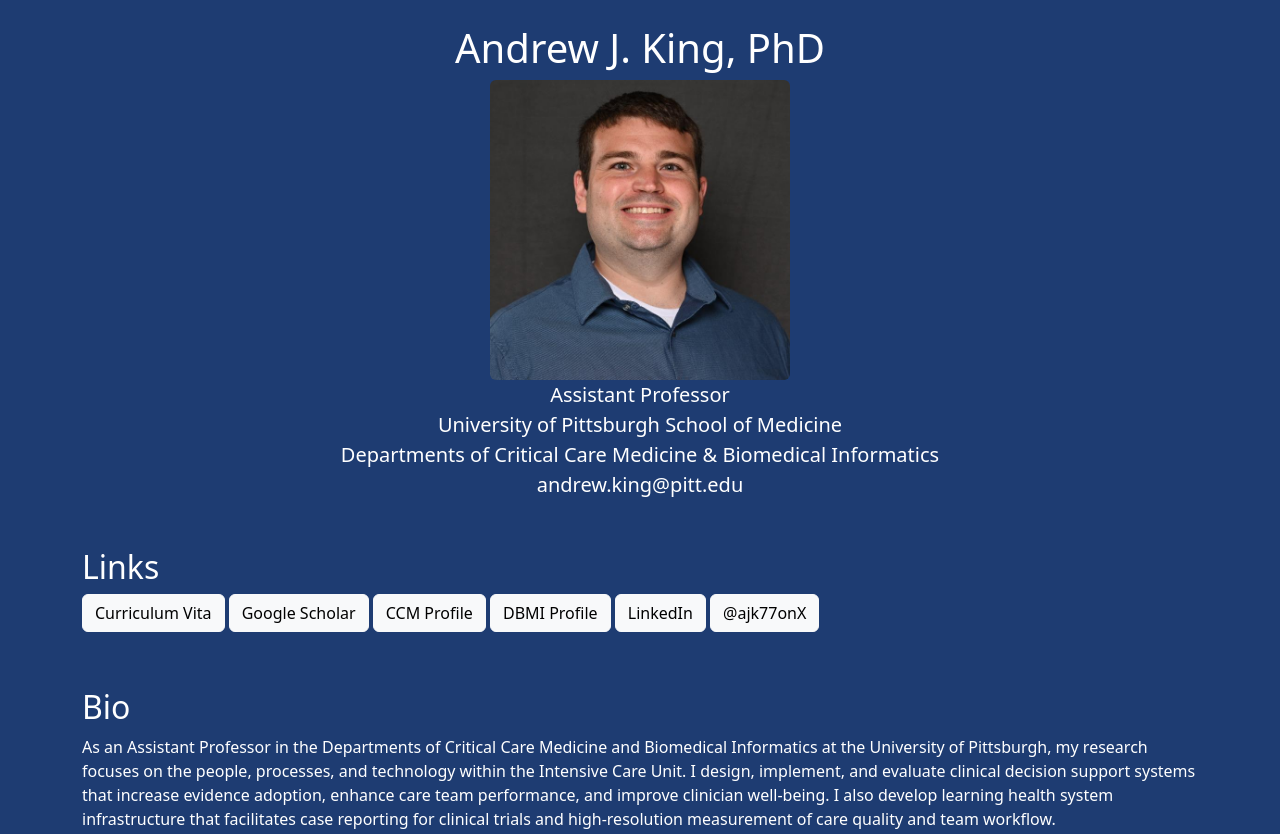
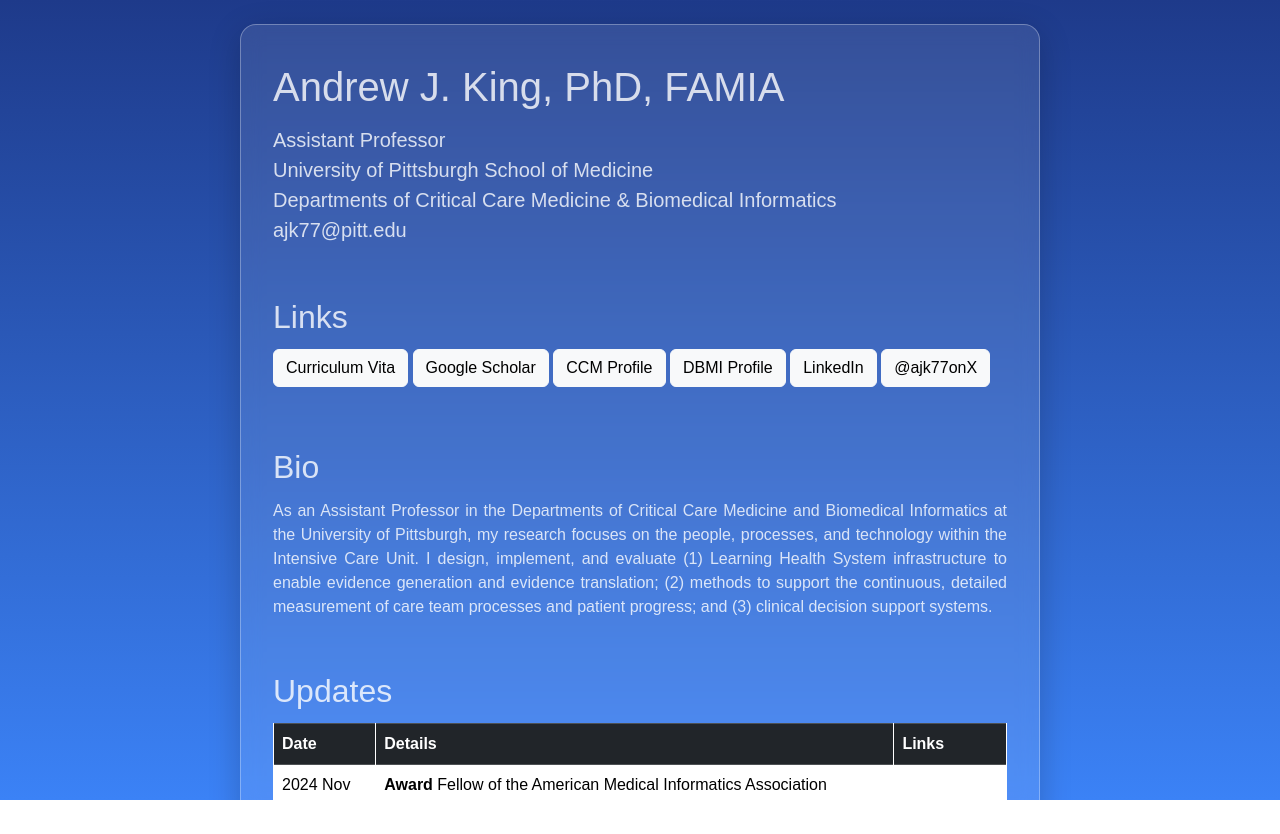
Before and after one commit to ajk77/ajk77.github.io, a plain HTML site: page index.html in a window 1280 px wide. Shown: the top 834 px of the page. After the commit the page ends 800 px from the top, so only its background shows below. Drawn offline with nearby package versions, Linux system fonts and the light colour scheme.

Commit message:
Updated to glass

```diff
--- a/index.html
+++ b/index.html
@@ -6,69 +6,35 @@
     <title>Andrew J. King, PhD</title>
     <!-- Bootstrap CSS -->
     <link href="https://cdn.jsdelivr.net/npm/bootstrap@5.3.0-alpha1/dist/css/bootstrap.min.css" rel="stylesheet">
-    <style>
-        /* Gradient Background */
-        body {
-            background: #1e3c72;
-            color: white; /* Ensures text is readable */
-        }
-
-        h1, h2, h3, p {
-            color: white;
-        }
-
-        a {
-            color: white;
-        }
-
-        a:hover {
-            color: #ffc107;
-        }
-        /* Styling for the table */
-        .custom-table {
-            color: white; /* White text for the entire table */
-        }
-
-        .custom-table th, .custom-table td {
-            border-color: #fff; /* White border */
-        }
-
-        .custom-table-striped tbody tr:nth-of-type(odd) {
-            background-color: rgba(255, 255, 255, 0.1); /* Subtle stripe effect */
-        }
-
-        .custom-table-striped tbody tr:nth-of-type(even) {
-            background-color: rgba(255, 255, 255, 0.2);
-        }
-    </style>
+    <link rel="stylesheet" href="styles.css">
 </head>
 <body>
-
-    <div class="container mt-4">
+    <div class="background"></div>
+    <div class="content container mt-4">
         <header class="text-center">
-            <h1>Andrew J. King, PhD</h1>
-            <img src="img/King_Andy_306-4-small.jpg" alt="Andrew King headshot" class="img-fluid rounded" width="300">
+            <h1>Andrew J. King, PhD, FAMIA</h1>
+            <!--<img src="img/King_Andy_306-4-small.jpg" alt="Andrew King headshot" class="img-fluid rounded" width="300">-->
             <p class="lead">Assistant Professor<br>
             University of Pittsburgh School of Medicine<br>
             Departments of Critical Care Medicine & Biomedical Informatics<br>
-			andrew.king@pitt.edu
+			ajk77@pitt.edu
         </header>
 
         <section class="mt-5">
             <h2>Links</h2>
             <p>
-                <a href="doc/AndrewJKing_CV_2024Oct13.pdf" class="btn btn-light mb-2" target="_blank">Curriculum Vita</a>
+                <a href="doc/AndrewJKing_CV_2024Dec01.pdf" class="btn btn-light mb-2" target="_blank">Curriculum Vita</a>
                 <a href="https://scholar.google.com/citations?user=uR9TO14AAAAJ" class="btn btn-light mb-2" target="_blank">Google Scholar</a>
-                <a href="https://www.ccm.pitt.edu/people/andrew-j-king-phd" class="btn btn-light mb-2" target="_blank">CCM Profile</a>
+                <a href="https://www.ccm.pitt.edu/people/andrew-j-king-phd-famia" class="btn btn-light mb-2" target="_blank">CCM Profile</a>
                 <a href="https://www.dbmi.pitt.edu/directory/name/andrew-king/" class="btn btn-light mb-2" target="_blank">DBMI Profile</a>
-                <a href="http://www.linkedin.com/in/andrewjking-phd" class="btn btn-light  mb-2" target="_blank">LinkedIn</a>
+                <a href="http://www.linkedin.com/in/ajk77" class="btn btn-light  mb-2" target="_blank">LinkedIn</a>
 				<a href="https://twitter.com/ajk77onX" class="btn btn-light mb-2" target="_blank">@ajk77onX</a>
             </p>
         </section>
 
         <section class="mt-5">
             <h2>Bio</h2>
-            <p>As an Assistant Professor in the Departments of Critical Care Medicine and Biomedical Informatics at the University of Pittsburgh, my research focuses on the people, processes, and technology within the Intensive Care Unit. I design, implement, and evaluate clinical decision support systems that increase evidence adoption, enhance care team performance, and improve clinician well-being. I also develop learning health system infrastructure that facilitates case reporting for clinical trials and high-resolution measurement of care quality and team workflow.</p>
+            <p>As an Assistant Professor in the Departments of Critical Care Medicine and Biomedical Informatics at the University of Pittsburgh, my research focuses on the people, processes, and technology within the Intensive Care Unit. I design, implement, and evaluate (1) Learning Health System infrastructure to enable evidence generation and evidence translation; (2) methods to support the continuous, detailed measurement of care team processes and patient progress; and (3) clinical decision support systems.</p>
         </section>
 
         <section class="mt-5">
@@ -83,6 +49,11 @@
                         </tr>
                     </thead>
                     <tbody>
+						  <tr>
+							<td>2024 Nov</td>
+							<td><strong>Award</strong> Fellow of the American Medical Informatics Association (FAMIA)</td>
+							<td><a href="https://amia.org/news-publications/congratulations-2025-famia-inductees" target="_blank">Press Release</a></td>
+						  </tr>
                         <tr>
                             <td>2024 May</td>
                             <td><strong>1st Author Publication</strong> AMIA Informatics Summits</td>
--- /dev/null
+++ b/styles.css
@@ -0,0 +1,78 @@
+/* Reset and styling */
+body, html {
+    margin: 0;
+    padding: 0;
+    height: 100%;
+    font-family: Arial, sans-serif;
+    overflow-x: hidden;
+}
+
+/* Background */
+.background {
+    position: fixed;
+    top: 0;
+    left: 0;
+    width: 100%;
+    height: 100%;
+    background: linear-gradient(180deg, #1e3a8a, #3b82f6);
+    z-index: -1;
+}
+
+/* Glass effect */
+.content {
+    backdrop-filter: blur(10px);
+    background: rgba(255, 255, 255, 0.1);
+    border: 1px solid rgba(255, 255, 255, 0.3);
+    box-shadow: 0 8px 32px 0 rgba(0, 0, 0, 0.2);
+    border-radius: 16px;
+    padding: 2rem;
+    max-width: 800px;
+    margin: 2rem auto;
+}
+
+/* Styling for sections */
+section {
+    margin-bottom: 3rem;
+}
+
+h1, h2 {
+    text-align: center;
+    color: #fff;
+}
+
+h1, h2, h3, p {
+    color: rgba(255, 255, 255, 0.8);
+    line-height: 1.5;
+    text-align: justify;
+}
+
+footer {
+    text-align: center;
+    margin-top: 3rem;
+    color: rgba(255, 255, 255, 0.8);
+}
+
+
+a {
+	color: white;
+}
+
+a:hover {
+	color: #ffc107;
+}
+/* Styling for the table */
+.custom-table {
+	color: white; /* White text for the entire table */
+}
+
+.custom-table th, .custom-table td {
+	border-color: #fff; /* White border */
+}
+
+.custom-table-striped tbody tr:nth-of-type(odd) {
+	background-color: rgba(255, 255, 255, 0.1); /* Subtle stripe effect */
+}
+
+.custom-table-striped tbody tr:nth-of-type(even) {
+	background-color: rgba(255, 255, 255, 0.2);
+}
```
Also changed, not shown: 1 other file.
